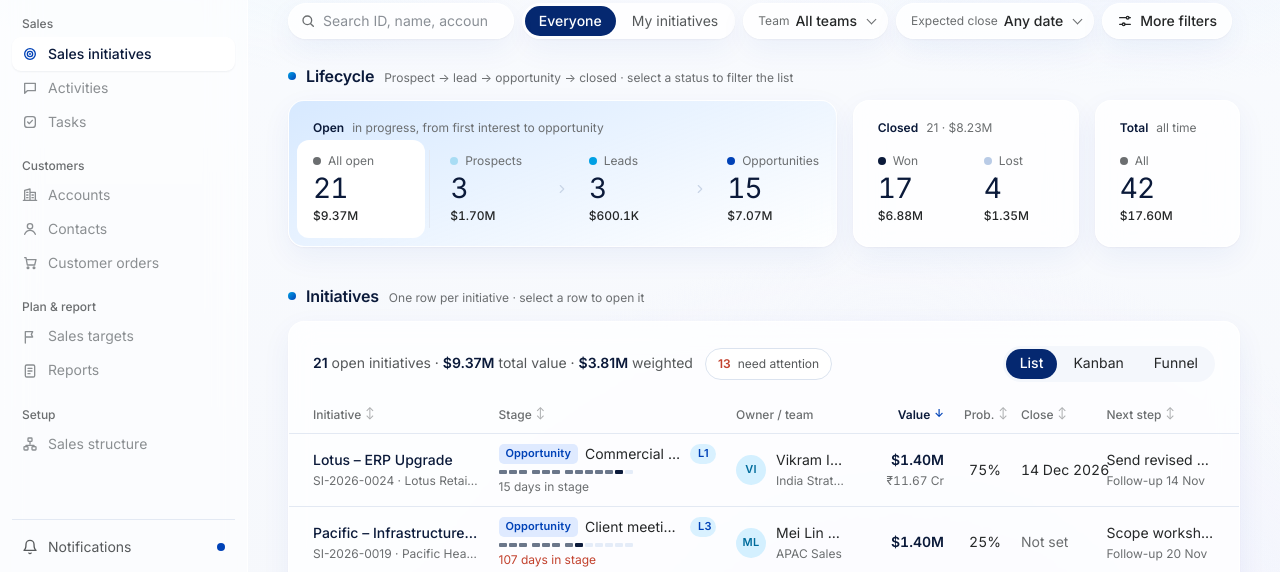
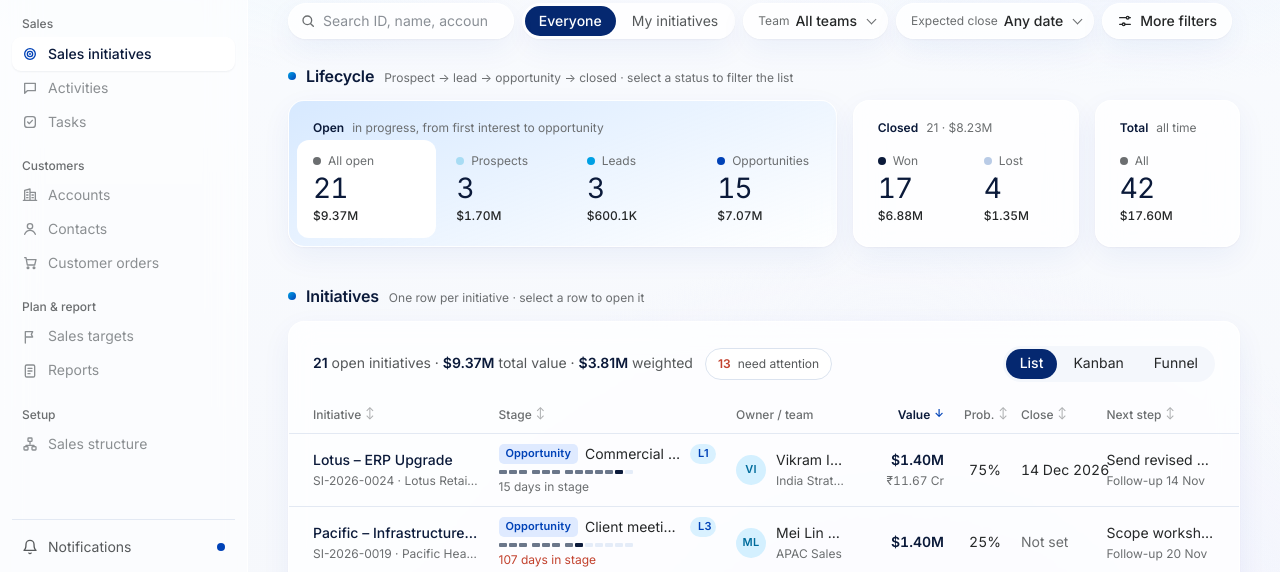
Before and after one commit to BCT-TPE/CRM, a plain HTML site: page bct-crm-redesign/initiatives.html in a window 1280 px wide. Shown: the part 172-744 px from the top of the page. Drawn offline with Linux system fonts and the light colour scheme.

Commit message:
Initiatives lifecycle: remove decorative arrows and divider
Co-Authored-By: Claude Opus 5.5 <noreply@anthropic.com>

```diff
--- a/bct-crm-redesign/initiatives.html
+++ b/bct-crm-redesign/initiatives.html
@@ -24,7 +24,7 @@
 .life-h { display: flex; align-items: baseline; gap: 8px; padding: 10px 16px 4px; font-size: 12px; font-weight: 600; color: var(--ink); }
 .life-h span { font-weight: 400; color: var(--t3); }
 .life-cells { display: grid; gap: 4px; align-items: stretch; flex: 1; }
-.life-open .life-cells { grid-template-columns: 1.1fr 1px 1fr 14px 1fr 14px 1fr; }
+.life-open .life-cells { grid-template-columns: 1.1fr 1fr 1fr 1fr; }
 .life-closed .life-cells { grid-template-columns: 1fr 1fr; }
 .life-all .life-cells { grid-template-columns: 1fr; }
 .lt { display: flex; flex-direction: column; gap: 4px; min-width: 0; padding: 12px 16px 14px; border: 0; border-radius: 12px; background: none; text-align: left; font: inherit; color: inherit; cursor: pointer; }
@@ -35,9 +35,6 @@
 .lt-n { font-size: 28px; font-weight: 400; letter-spacing: -.03em; line-height: 1.05; color: var(--ink); font-variant-numeric: tabular-nums; }
 .lt-v { font-size: 12px; color: var(--t3); font-variant-numeric: tabular-nums; }
 .lt-v b { font-weight: 500; color: var(--t1); }
-.life-div { align-self: stretch; margin: 10px 0; background: var(--line); }
-.life-arrow { display: grid; place-items: center; color: var(--line-3); }
-.life-arrow svg { width: 14px; height: 14px; fill: none; stroke: currentColor; stroke-width: 2; stroke-linecap: round; stroke-linejoin: round; }
 .dot-pro { background: #a8dcf4; } .dot-lead { background: #00A0E4; } .dot-opp { background: var(--deep); } .dot-won { background: var(--ink); } .dot-lost { background: var(--chart-gray); } .dot-all { background: var(--t3); }
 
 /* List toolbar inside the card */
@@ -250,13 +247,12 @@ function lifeStrip(b) {
     return `<button class="lt ${S.status === k ? 'on' : ''}" data-act="status" data-v="${k}" aria-pressed="${S.status === k}">
       <span class="lt-k"><i class="${dot}"></i>${short || n}</span><span class="lt-n">${c}</span><span class="lt-v"><b>${money(v)}</b></span></button>`;
   };
-  const arrow = `<span class="life-arrow" aria-hidden="true"><svg viewBox="0 0 24 24"><path d="M9 6l6 6-6 6"/></svg></span>`;
   const [open, pro, lead, opp, won, lost, all] = STATUS;
   const [, closedV] = sum(o => o.kind !== 'open'), closedN = sum(o => o.kind !== 'open')[0];
   return `
     <section class="card s7 life-g life-open tint" aria-label="Open initiatives">
       <div class="life-h">Open<span>in progress, from first interest to opportunity</span></div>
-      <div class="life-cells">${tile(open, 'All open')}<span class="life-div" aria-hidden="true"></span>${tile(pro)}${arrow}${tile(lead)}${arrow}${tile(opp, 'Opportunities')}</div>
+      <div class="life-cells">${tile(open, 'All open')}${tile(pro)}${tile(lead)}${tile(opp, 'Opportunities')}</div>
     </section>
     <section class="card s3 life-g life-closed" aria-label="Closed initiatives">
       <div class="life-h">Closed<span>${closedN} · ${money(closedV)}</span></div>
```
Also changed, not shown: 1 other file.
